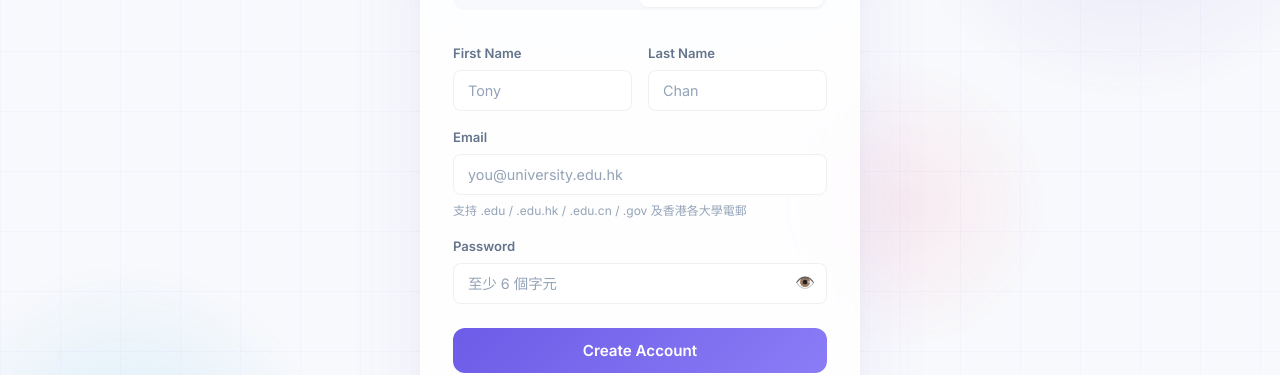
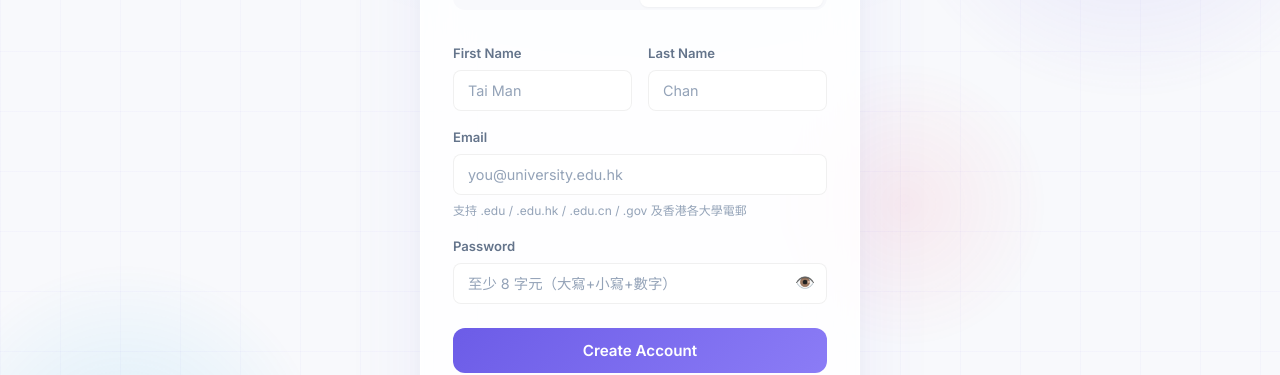
Before and after one commit to Tony0824X/HK_UpUp, a Next.js app in the folder web/: page /auth in a window 1280 px wide. Both pictures are taken after a click on the button "Register". Shown: the part 249-624 px from the top of the page. Built offline with nearby package versions, Linux system fonts and the light colour scheme; no server answers.

Commit message:
fix: update placeholders and enforce stronger password rules

```diff
--- a/web/src/app/auth/page.js
+++ b/web/src/app/auth/page.js
@@ -43,8 +43,13 @@ export default function AuthPage() {
       return;
     }
 
-    if (password.length < 6) {
-      setError("密碼至少需要 6 個字元");
+    if (password.length < 8) {
+      setError("密碼至少需要 8 個字元");
+      return;
+    }
+
+    if (!/[A-Z]/.test(password) || !/[a-z]/.test(password) || !/[0-9]/.test(password)) {
+      setError("密碼需要包含大寫字母、小寫字母和數字");
       return;
     }
 
@@ -156,7 +161,7 @@ export default function AuthPage() {
                 <input
                   type="text"
                   className={styles.input}
-                  placeholder="Tony"
+                  placeholder="Tai Man"
                   value={firstName}
                   onChange={(e) => setFirstName(e.target.value)}
                   required
@@ -199,7 +204,7 @@ export default function AuthPage() {
                 <input
                   type={showPassword ? "text" : "password"}
                   className={styles.input}
-                  placeholder="至少 6 個字元"
+                  placeholder="至少 8 字元（大寫+小寫+數字）"
                   value={password}
                   onChange={(e) => setPassword(e.target.value)}
                   required
```
